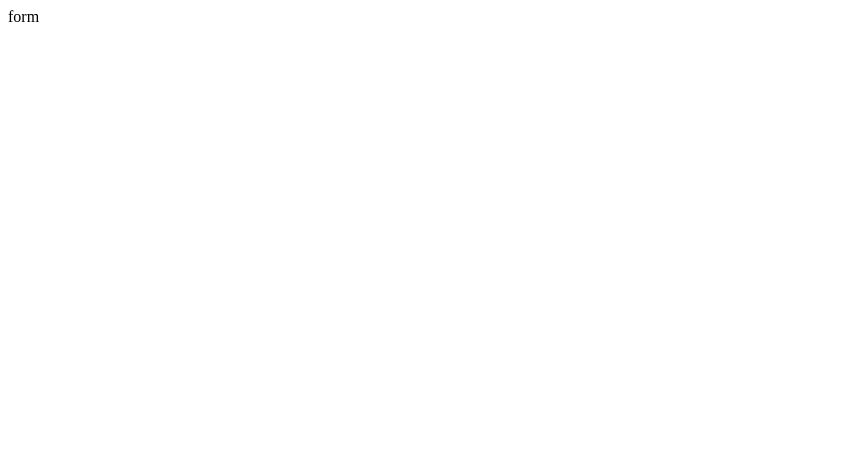
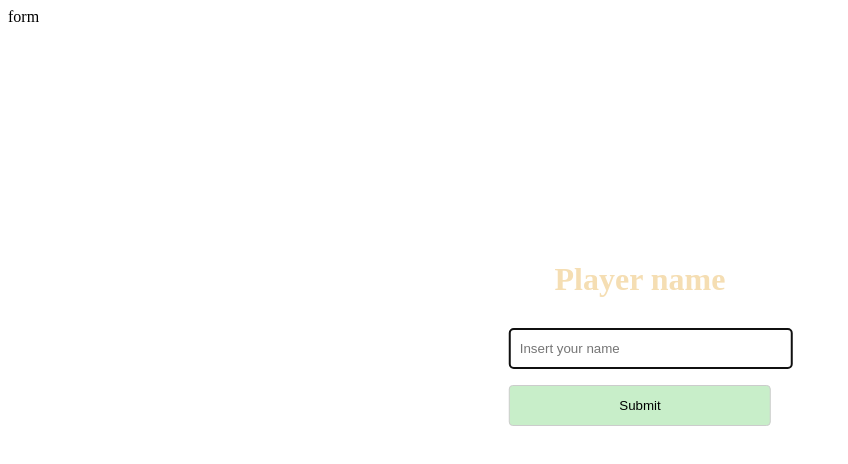
Before and after one commit to musta7188/Rock_Paper-_Scissors, a React (Create React App) app: page / in a window 1280 px wide. Shown: the top 464 px of the page, without its empty margins (0-848 px from the left). Built offline with nearby package versions, Linux system fonts and the light colour scheme.

Commit message:
form to sign up created

```diff
--- a/src/App.js
+++ b/src/App.js
@@ -1,6 +1,6 @@
 import React from "react";
 import "./App.css";
-// import Form from './Form'
+import Form from './Form'
 import { connect } from "react-redux";
 // import GameDashboard from './GameDashboard'
 
@@ -9,7 +9,7 @@ export function App({ user = false }) {
   if(!user){
     return (
       <div className="App">
-        {/* <Form/> */}
+        <Form/>
         form
       </div>
     );
--- /dev/null
+++ b/src/Form/Form.css
@@ -0,0 +1,28 @@
+.form--container {
+  position: absolute;
+  left: 50%;
+  top: 50%;
+  transform: translate(-50%, -50%);
+  padding: 10px;
+  height: 320px;
+  text-align: center;
+  color: wheat;
+}
+
+.form--container input {
+  width: 100%;
+  padding: 12px 10px;
+  margin: 8px 0;
+  border: 1px solid #ccc;
+  border-radius: 4px;
+}
+
+.submit-button {
+  width: 100%;
+  background-color: #c8eec9;
+  padding: 14px 20px;
+  margin: 8px 0;
+  cursor: pointer;
+  border-radius: 4px;
+  cursor: pointer;
+}
--- /dev/null
+++ b/src/Form/index.js
@@ -0,0 +1,50 @@
+import React, { useState } from "react";
+import { connect } from "react-redux";
+import "./Form.css";
+
+export function Form({ startGame }) {
+  const [gamer, setUser] = useState(null);
+
+  const handelSubmit = (e) => {
+    e.preventDefault();
+    startGame(gamer);
+  };
+  return (
+    <div data-testid="form" className="form--container">
+      <form onSubmit={(e) => handelSubmit(e)}>
+        <label>
+          <h1>Player name</h1>
+          <input
+            variant="outlined"
+            margin="normal"
+            required
+            fullWidth
+            id="gamer"
+            label="gamer"
+            name="gamer"
+            value={gamer}
+            onChange={(e) => setUser(e.target.value)}
+            autoComplete="gamer"
+            autoFocus
+            placeholder="Insert your name"
+          />
+        </label>
+        <input className="submit-button" type="submit" value="Submit" />
+      </form>
+    </div>
+  );
+}
+
+const mapDispatchToProps = (dispatch) => {
+  return {
+    startGame: (user) => dispatch({ type: "SET_USER", payload: { user } }),
+  };
+};
+
+const mapStateToProps = (state) => {
+  return {
+    user: state.user,
+  };
+};
+
+export default connect(mapStateToProps, mapDispatchToProps)(Form);
```
Also changed, not shown: 2 other files (tests, documents, lock files or other folders).
